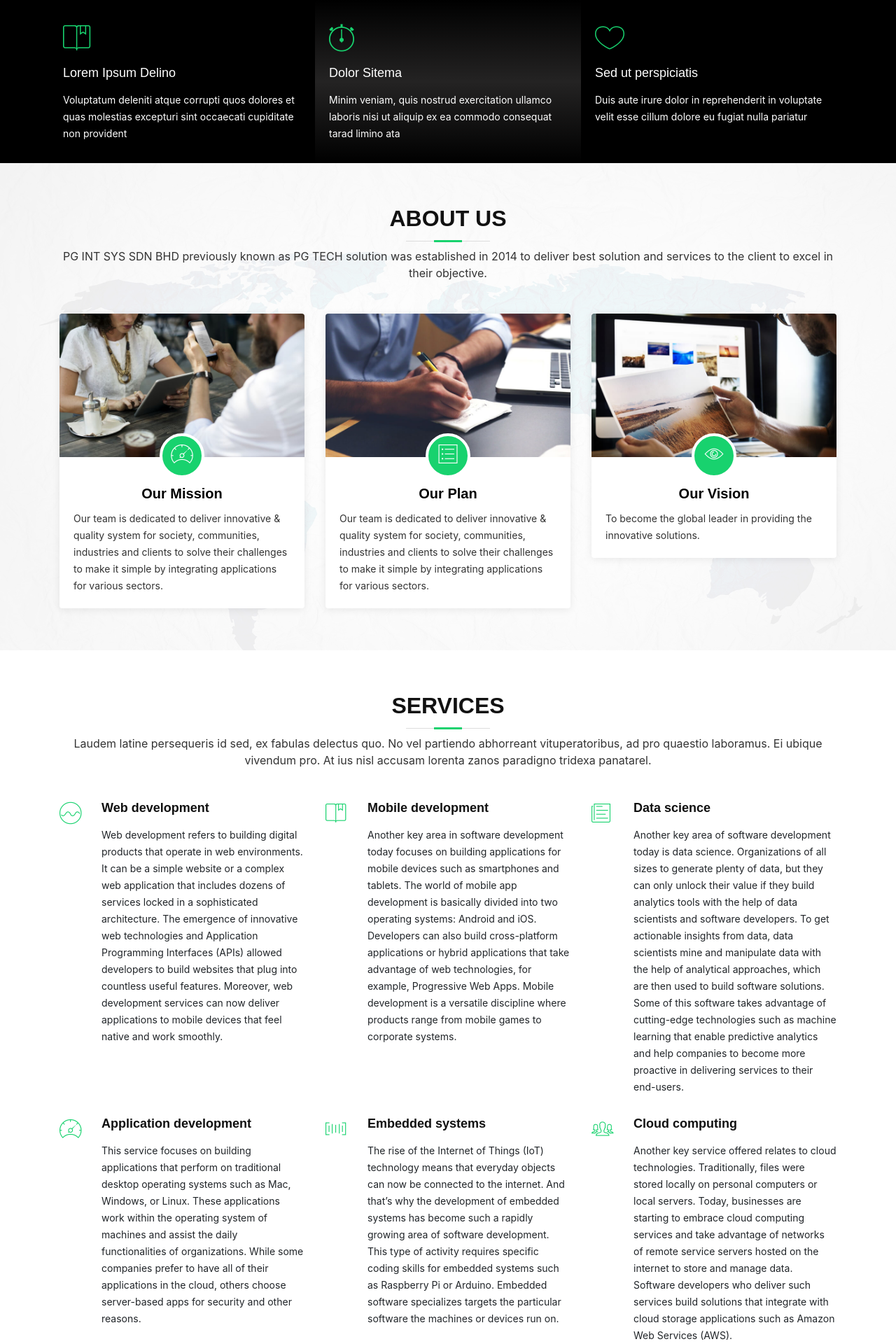
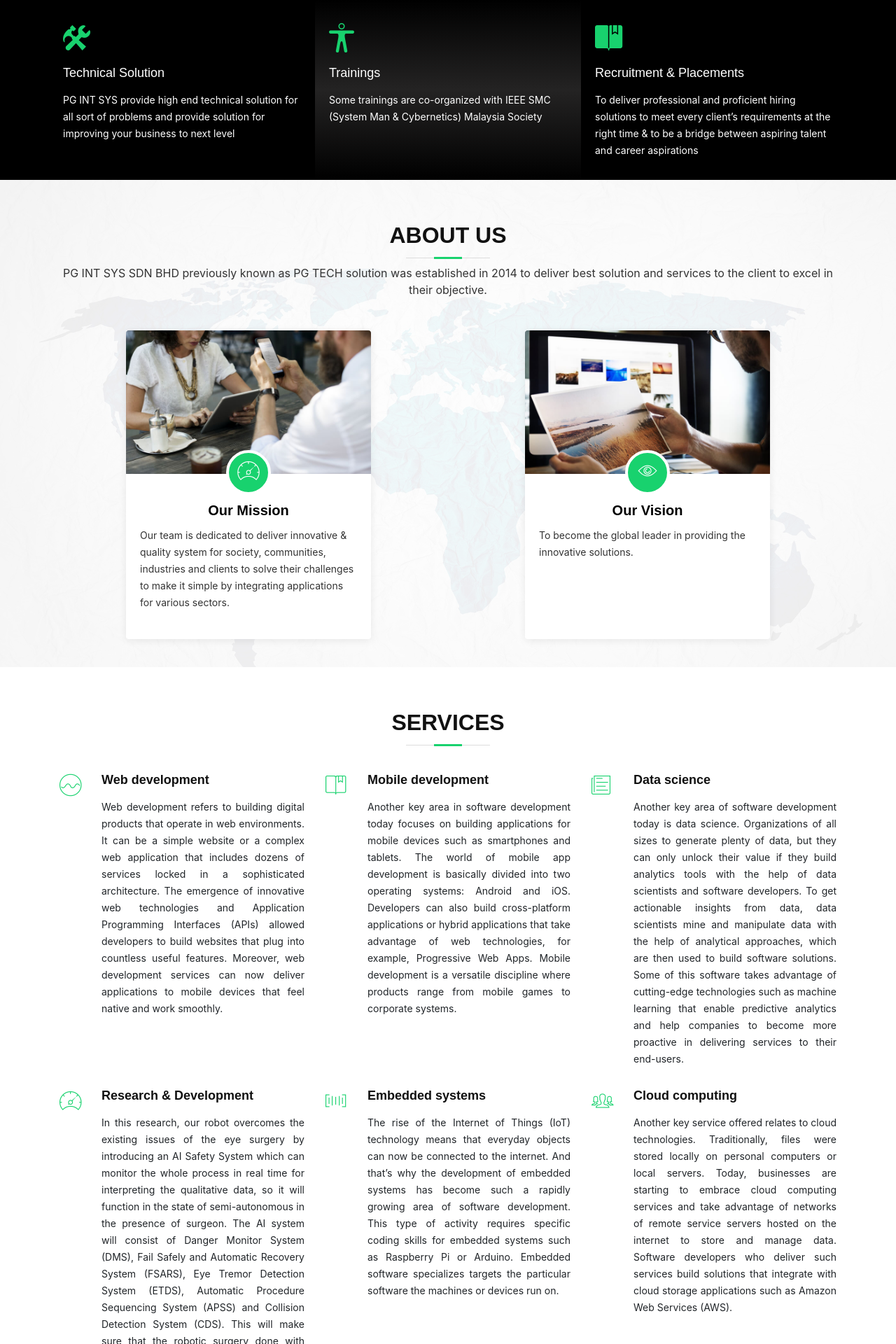
Before and after one commit to eMTeTeam/pgintsyswebsite, an Angular app: page / in a window 1280 px wide. Shown: the part 800-2720 px from the top of the page at 70% size. Built offline with nearby package versions, Linux system fonts and the light colour scheme.

Commit message:
new updates with content and theme

```diff
--- a/angular.json
+++ b/angular.json
@@ -24,7 +24,6 @@
             "tsConfig": "tsconfig.app.json",
             "aot": true,
             "assets": [
-              "src/favicon.ico",
               "src/assets"
             ],
             "styles": [
--- a/src/app/app.component.html
+++ b/src/app/app.component.html
@@ -19,7 +19,7 @@
           <a class="nav-link" href="#services">Services</a>
         </li>
         <li class="nav-item">
-          <a class="nav-link" href="#">Products</a>
+          <a class="nav-link" href="#call-to-action">Careers</a>
         </li>
         <li class="nav-item">
           <a class="nav-link" href="#portfolio">Portfolio</a>
@@ -56,24 +56,25 @@
       <div class="row">
 
         <div class="col-lg-4 box">
-          <i class="ion-ios-bookmarks-outline"></i>
-          <h4 class="title"><a href="">Lorem Ipsum Delino</a></h4>
-          <p class="description">Voluptatum deleniti atque corrupti quos dolores et quas molestias excepturi sint
-            occaecati cupiditate non provident</p>
+          <i class="ion-settings"></i>
+          <h4 class="title"><a>Technical Solution</a></h4>
+          <p class="description">PG INT SYS provide high end technical solution for all sort of problems and provide
+            solution for improving your business to next level
+          </p>
         </div>
 
         <div class="col-lg-4 box box-bg">
-          <i class="ion-ios-stopwatch-outline"></i>
-          <h4 class="title"><a href="">Dolor Sitema</a></h4>
-          <p class="description">Minim veniam, quis nostrud exercitation ullamco laboris nisi ut aliquip ex ea commodo
-            consequat tarad limino ata</p>
+          <i class="ion-ios-body-outline"></i>
+          <h4 class="title"><a>Trainings</a></h4>
+          <p class="description">Some trainings are co-organized with IEEE SMC (System Man & Cybernetics) Malaysia
+            Society</p>
         </div>
 
         <div class="col-lg-4 box">
-          <i class="ion-ios-heart-outline"></i>
-          <h4 class="title"><a href="">Sed ut perspiciatis</a></h4>
-          <p class="description">Duis aute irure dolor in reprehenderit in voluptate velit esse cillum dolore eu
-            fugiat nulla pariatur</p>
+          <i class="ion-ios-bookmarks"></i>
+          <h4 class="title"><a>Recruitment & Placements</a></h4>
+          <p class="description">To deliver professional and proficient hiring solutions to meet every client’s
+            requirements at the right time & to be a bridge between aspiring talent and career aspirations</p>
         </div>
 
       </div>
@@ -86,10 +87,11 @@
 
       <header class="section-header">
         <h3>About Us</h3>
-        <p>PG INT SYS SDN BHD previously known as PG TECH solution was established in 2014 to deliver best solution and services to the client to excel in their objective.</p>
+        <p>PG INT SYS SDN BHD previously known as PG TECH solution was established in 2014 to deliver best solution and
+          services to the client to excel in their objective.</p>
       </header>
 
-      <div class="row about-cols">
+      <div class="row about-cols justify-content">
 
         <div class="col-md-4" data-aos="fade-up" data-aos-delay="100">
           <div class="about-col">
@@ -99,20 +101,8 @@
             </div>
             <h2 class="title"><a href="#">Our Mission</a></h2>
             <p>
-              Our team is dedicated to deliver innovative & quality system for society, communities, industries and clients to solve their challenges to make it simple by integrating applications for various sectors. </p>
-          </div>
-        </div>
-
-        <div class="col-md-4" data-aos="fade-up" data-aos-delay="200">
-          <div class="about-col">
-            <div class="img">
-              <img src="assets/img/about-plan.jpg" alt="" class="img-fluid">
-              <div class="icon"><i class="ion-ios-list-outline"></i></div>
-            </div>
-            <h2 class="title"><a href="#">Our Plan</a></h2>
-            <p>
-              Our team is dedicated to deliver innovative & quality system for society, communities, industries and clients to solve their challenges to make it simple by integrating applications for various sectors.
-            </p>
+              Our team is dedicated to deliver innovative & quality system for society, communities, industries and
+              clients to solve their challenges to make it simple by integrating applications for various sectors. </p>
           </div>
         </div>
 
@@ -136,46 +126,73 @@
 
   <!-- ======= Services Section ======= -->
   <section id="services">
-    <div class="container" data-aos="fade-up">
+    <div class="container-md" data-aos="fade-up">
 
       <header class="section-header wow fadeInUp">
         <h3>Services</h3>
-        <p>Laudem latine persequeris id sed, ex fabulas delectus quo. No vel partiendo abhorreant vituperatoribus, ad
-          pro quaestio laboramus. Ei ubique vivendum pro. At ius nisl accusam lorenta zanos paradigno tridexa
-          panatarel.</p>
       </header>
 
       <div class="row">
 
         <div class="col-lg-4 col-md-6 box" data-aos="fade-up" data-aos-delay="100">
           <div class="icon"><i class="ion-ios-analytics-outline"></i></div>
-          <h4 class="title"><a href="">Web development</a></h4>
-          <p class="description">Web development refers to building digital products that operate in web environments. It can be a simple website or a complex web application that includes dozens of services locked in a sophisticated architecture. The emergence of innovative web technologies and Application Programming Interfaces (APIs) allowed developers to build websites that plug into countless useful features. Moreover, web development services can now deliver applications to mobile devices that feel native and work smoothly.</p>
+          <h4 class="title"><a>Web development</a></h4>
+          <p class="description">Web development refers to building digital products that operate in web environments.
+            It can be a simple website or a complex web application that includes dozens of services locked in a
+            sophisticated architecture. The emergence of innovative web technologies and Application Programming
+            Interfaces (APIs) allowed developers to build websites that plug into countless useful features. Moreover,
+            web development services can now deliver applications to mobile devices that feel native and work smoothly.
+          </p>
         </div>
         <div class="col-lg-4 col-md-6 box" data-aos="fade-up" data-aos-delay="200">
           <div class="icon"><i class="ion-ios-bookmarks-outline"></i></div>
-          <h4 class="title"><a href="">Mobile development</a></h4>
-          <p class="description">Another key area in software development today focuses on building applications for mobile devices such as smartphones and tablets. The world of mobile app development is basically divided into two operating systems: Android and iOS. Developers can also build cross-platform applications or hybrid applications that take advantage of web technologies, for example, Progressive Web Apps. Mobile development is a versatile discipline where products range from mobile games to corporate systems.</p>
+          <h4 class="title"><a>Mobile development</a></h4>
+          <p class="description">Another key area in software development today focuses on building applications for
+            mobile devices such as smartphones and tablets. The world of mobile app development is basically divided
+            into two operating systems: Android and iOS. Developers can also build cross-platform applications or hybrid
+            applications that take advantage of web technologies, for example, Progressive Web Apps. Mobile development
+            is a versatile discipline where products range from mobile games to corporate systems.</p>
         </div>
         <div class="col-lg-4 col-md-6 box" data-aos="fade-up" data-aos-delay="300">
           <div class="icon"><i class="ion-ios-paper-outline"></i></div>
-          <h4 class="title"><a href="">Data science</a></h4>
-          <p class="description">Another key area of software development today is data science. Organizations of all sizes to generate plenty of data, but they can only unlock their value if they build analytics tools with the help of data scientists and software developers. To get actionable insights from data, data scientists mine and manipulate data with the help of analytical approaches, which are then used to build software solutions. Some of this software takes advantage of cutting-edge technologies such as machine learning that enable predictive analytics and help companies to become more proactive in delivering services to their end-users.</p>
+          <h4 class="title"><a>Data science</a></h4>
+          <p class="description">Another key area of software development today is data science. Organizations of all
+            sizes to generate plenty of data, but they can only unlock their value if they build analytics tools with
+            the help of data scientists and software developers. To get actionable insights from data, data scientists
+            mine and manipulate data with the help of analytical approaches, which are then used to build software
+            solutions. Some of this software takes advantage of cutting-edge technologies such as machine learning that
+            enable predictive analytics and help companies to become more proactive in delivering services to their
+            end-users.</p>
         </div>
         <div class="col-lg-4 col-md-6 box" data-aos="fade-up" data-aos-delay="200">
           <div class="icon"><i class="ion-ios-speedometer-outline"></i></div>
-          <h4 class="title"><a href="">Application development</a></h4>
-          <p class="description">This service focuses on building applications that perform on traditional desktop operating systems such as Mac, Windows, or Linux. These applications work within the operating system of machines and assist the daily functionalities of organizations. While some companies prefer to have all of their applications in the cloud, others choose server-based apps for security and other reasons.</p>
+          <h4 class="title"><a>Research & Development</a></h4>
+          <p class="description">In this research, our robot overcomes the existing issues of the eye surgery by
+            introducing an AI Safety System which can monitor the whole process in real time for interpreting the
+            qualitative data, so it will function in the state of semi-autonomous in the presence of surgeon. The AI
+            system will consist of Danger Monitor System (DMS), Fail Safely and Automatic Recovery System (FSARS), Eye
+            Tremor Detection System (ETDS), Automatic Procedure Sequencing System (APSS) and Collision Detection System
+            (CDS). This will make sure that the robotic surgery done with safely and prevent any failure during the
+            surgery. Moreover, the robot has a 0.005µm repeatability which create more accuracy during the procedure.
+          </p>
         </div>
         <div class="col-lg-4 col-md-6 box" data-aos="fade-up" data-aos-delay="300">
           <div class="icon"><i class="ion-ios-barcode-outline"></i></div>
-          <h4 class="title"><a href="">Embedded systems</a></h4>
-          <p class="description">The rise of the Internet of Things (IoT) technology means that everyday objects can now be connected to the internet. And that’s why the development of embedded systems has become such a rapidly growing area of software development. This type of activity requires specific coding skills for embedded systems such as Raspberry Pi or Arduino. Embedded software specializes targets the particular software the machines or devices run on.</p>
+          <h4 class="title"><a>Embedded systems</a></h4>
+          <p class="description">The rise of the Internet of Things (IoT) technology means that everyday objects can now
+            be connected to the internet. And that’s why the development of embedded systems has become such a rapidly
+            growing area of software development. This type of activity requires specific coding skills for embedded
+            systems such as Raspberry Pi or Arduino. Embedded software specializes targets the particular software the
+            machines or devices run on.</p>
         </div>
         <div class="col-lg-4 col-md-6 box" data-aos="fade-up" data-aos-delay="400">
           <div class="icon"><i class="ion-ios-people-outline"></i></div>
-          <h4 class="title"><a href="">Cloud computing</a></h4>
-          <p class="description">Another key service offered relates to cloud technologies. Traditionally, files were stored locally on personal computers or local servers. Today, businesses are starting to embrace cloud computing services and take advantage of networks of remote service servers hosted on the internet to store and manage data. Software developers who deliver such services build solutions that integrate with cloud storage applications such as Amazon Web Services (AWS).
+          <h4 class="title"><a>Cloud computing</a></h4>
+          <p class="description">Another key service offered relates to cloud technologies. Traditionally, files were
+            stored locally on personal computers or local servers. Today, businesses are starting to embrace cloud
+            computing services and take advantage of networks of remote service servers hosted on the internet to store
+            and manage data. Software developers who deliver such services build solutions that integrate with cloud
+            storage applications such as Amazon Web Services (AWS).
 
           </p>
         </div>
@@ -188,11 +205,13 @@
   <!-- ======= Call To Action Section ======= -->
   <section id="call-to-action">
     <div class="container text-center" data-aos="zoom-in">
-      <h3>Call To Action</h3>
-      <p> Duis aute irure dolor in reprehenderit in voluptate velit esse cillum dolore eu fugiat nulla pariatur.
-        Excepteur sint occaecat cupidatat non proident, sunt in culpa qui officia deserunt mollit anim id est laborum.
+      <h3 class="section-title text-uppercase">Careers</h3>
+      <p>Agensi Pekerjaan PG Talentics Sdn Bhd is new recruitment agency was
+        established in 2019 that is committed to deliver to its clients the highest
+        standard of professional and proficient recruitment solution tailored to
+        the client’s specific requirements.
       </p>
-      <a class="cta-btn" href="#">Call To Action</a>
+      <a class="cta-btn" href="#">Call For Training</a>
     </div>
   </section><!-- End Call To Action Section -->
 
@@ -213,10 +232,6 @@
           <div class="portfolio-wrap">
             <figure>
               <img src="assets/img/portfolio/web3.jpg" class="img-fluid" alt="">
-              <a href="assets/img/portfolio/web3.jpg" class="link-preview venobox" data-gall="portfolioGallery"
-                title="Web 3"><i class="ion ion-eye"></i></a>
-              <a href="portfolio-details.html" class="link-details" title="More Details"><i
-                  class="ion ion-android-open"></i></a>
             </figure>
 
             <div class="portfolio-info">
@@ -231,10 +246,6 @@
           <div class="portfolio-wrap">
             <figure>
               <img src="assets/img/portfolio/web2.jpg" class="img-fluid" alt="">
-              <a href="assets/img/portfolio/web2.jpg" class="link-preview venobox" data-gall="portfolioGallery"
-                title="Web 2"><i class="ion ion-eye"></i></a>
-              <a href="portfolio-details.html" class="link-details" title="More Details"><i
-                  class="ion ion-android-open"></i></a>
             </figure>
 
             <div class="portfolio-info">
@@ -248,10 +259,6 @@
           <div class="portfolio-wrap">
             <figure>
               <img src="assets/img/portfolio/web1.jpg" class="img-fluid" alt="">
-              <a href="assets/img/portfolio/web1.jpg" class="link-preview venobox" data-gall="portfolioGallery"
-                title="Web 1"><i class="ion ion-eye"></i></a>
-              <a href="portfolio-details.html" class="link-details" title="More Details"><i
-                  class="ion ion-android-open"></i></a>
             </figure>
 
             <div class="portfolio-info">
@@ -273,7 +280,6 @@
 
       <div class="section-header">
         <h3>Contact Us</h3>
-        <p>Sed ut perspiciatis unde omnis iste natus error sit voluptatem accusantium doloremque</p>
       </div>
 
       <div class="row contact-info">
@@ -390,26 +396,15 @@
         </div>
 
         <div class="col-lg-3 col-md-6 footer-newsletter">
-          <h4>Our Newsletter</h4>
-          <p>Tamen quem nulla quae legam multos aute sint culpa legam noster magna veniam enim veniam illum dolore
-            legam minim quorum culpa amet magna export quem marada parida nodela caramase seza.</p>
-          <form action="" method="post">
-            <input type="email" name="email"><input type="submit" value="Subscribe">
-          </form>
+          <h4>Work With Us</h4>
+          <p>Strive to be the preferred recruitment partner to our clients.</p>
+          <button type="submit">Submit Resume</button>
         </div>
 
       </div>
     </div>
   </div>
 
-  <!-- <div class="container">
-      <div class="copyright">
-        &copy; Copyright <strong>BizPage</strong>. All Rights Reserved
-      </div>
-      <div class="credits">
-        Designed by <a href="https://bootstrapmade.com/">BootstrapMade</a>
-      </div>
-    </div> -->
 </footer><!-- End Footer -->
 
 <!-- <a href="#" class="back-to-top"><i class="fa fa-chevron-up"></i></a> -->
--- a/src/app/app.component.scss
+++ b/src/app/app.component.scss
@@ -9,6 +9,18 @@
   .nav-link {
     color: #000 !important;
   }
+}
+
+.navbar-toggler {
+  margin-right: 4%;
+}
+
+.navbar-brand {
+  padding-left: 5%;
+}
+
+.navbar-nav {
+  padding-right: 5%;
 }
 
 .navbar {
@@ -44,6 +56,10 @@
 
     img {
       height: 40px !important;
+    }
+
+    .nav-item {
+      padding-left: 5%;
     }
 
     .nav-link {
@@ -322,6 +338,7 @@ section {
   border-radius: 0 0 4px 4px;
   box-shadow: 0px 2px 12px rgba(0, 0, 0, 0.08);
   margin-bottom: 20px;
+  height: 100%;
 }
 
 #about .about-col .img {
@@ -399,6 +416,10 @@ section {
   margin-bottom: 30px;
 }
 
+#services .row {
+  padding-top: 30px;
+}
+
 #services .icon {
   float: left;
 }
@@ -430,6 +451,7 @@ section {
   margin-left: 60px;
   line-height: 24px;
   margin-bottom: 0;
+  text-align: justify;
 }
 
 /* Call To Action Section
@@ -473,6 +495,10 @@ section {
 
 /* Portfolio Details
 --------------------------------*/
+#portfolio {
+  padding: 60px 0 40px 0;
+}
+
 .portfolio-details {
   padding-top: 30px;
 }
@@ -723,14 +749,13 @@ section {
 --------------------------------------------------------------*/
 #footer {
   background: #000;
-  padding: 0 0 30px 0;
   color: #eee;
   font-size: 14px;
 }
 
 #footer .footer-top {
   background: #111;
-  padding: 60px 0 30px 0;
+  padding: 60px 0 0 0;
 }
 
 #footer .footer-top .footer-info {
@@ -879,3 +904,16 @@ section {
   font-size: 13px;
   color: #ddd;
 }
+
+#footer button {
+  background: #18d26e;
+  border: 0;
+  padding: 10px 30px;
+  color: #fff;
+  transition: 0.4s;
+  cursor: pointer;
+}
+
+#footer button:hover {
+  background: #13a456;
+}
--- a/src/styles.scss
+++ b/src/styles.scss
@@ -36,3 +36,7 @@ h6 {
   margin: 0 0 20px 0;
   padding: 0;
 }
+
+.justify-content {
+  justify-content: space-around;
+}
```
Also changed, not shown: src/index.html (+5 -2 lines), 1 other file (tests, documents, lock files or other folders).
